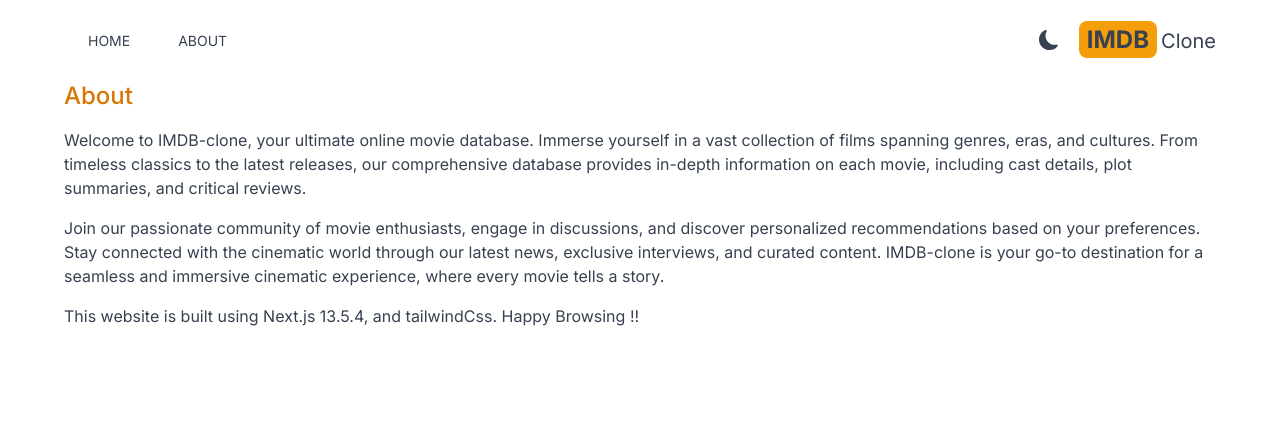
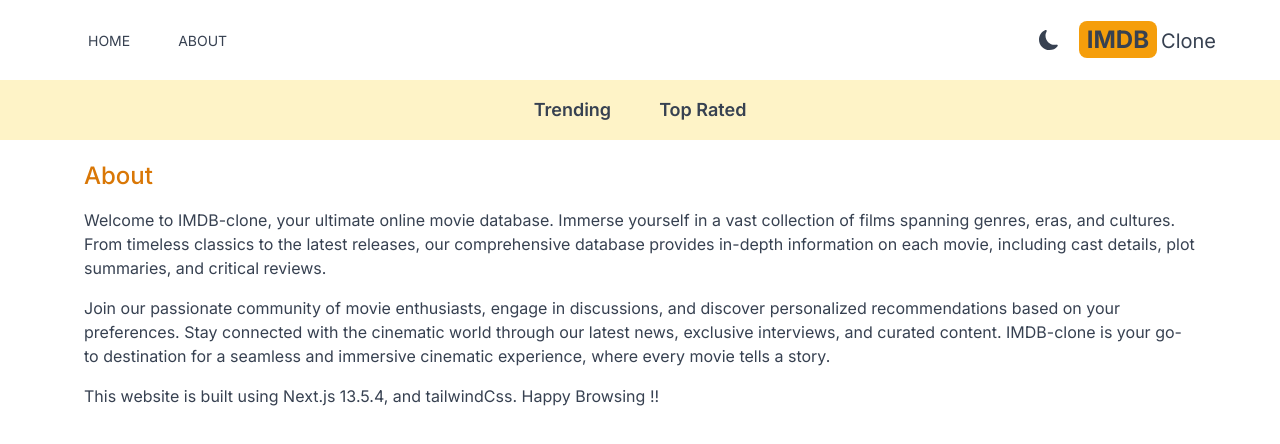
Before and after one commit to anonymous4y/imdb-clone, a Next.js app: page /about in a window 1280 px wide. Shown: the top 444 px of the page. Built offline with nearby package versions, Linux system fonts and the light colour scheme.

Commit message:
create the Navbar component

```diff
--- a/src/app/about/page.jsx
+++ b/src/app/about/page.jsx
@@ -2,7 +2,7 @@
 
 function page() {
   return (
-    <div className="max-w-6xl mx-auto space-y-4">
+    <div className="max-w-6xl mx-auto space-y-4 p-5">
       <h1 className="text-2xl font-medium text-amber-600">About</h1>
       <p>
         Welcome to IMDB-clone, your ultimate online movie database. Immerse
--- a/src/app/layout.jsx
+++ b/src/app/layout.jsx
@@ -2,6 +2,7 @@
 import "./globals.css";
 import { Inter } from "next/font/google";
 import Providers from "./Providers";
+import NavBar from "@/components/NavBar";
 
 const inter = Inter({ subsets: ["latin"] });
 
@@ -19,7 +20,7 @@
           <Header />
 
           {/* Navbar */}
-
+          <NavBar />
           {/* Search */}
 
           {children}
--- /dev/null
+++ b/src/components/NavBar.jsx
@@ -0,0 +1,13 @@
+import React from "react";
+import NavbarItem from "./NavbarItem";
+
+function NavBar() {
+  return (
+    <div className="flex justify-center dark:bg-gray-600 bg-amber-100 lg:text-lg p-4">
+      <NavbarItem title="Trending" param="fetchTrending" />
+      <NavbarItem title="Top Rated" param="fetchTopRated" />
+    </div>
+  );
+}
+
+export default NavBar;
--- /dev/null
+++ b/src/components/NavbarItem.jsx
@@ -0,0 +1,26 @@
+"use client";
+
+import Link from "next/link";
+import React from "react";
+import { useSearchParams } from "next/navigation";
+
+function NavbarItem({ title, param }) {
+  const searchParams = useSearchParams();
+  const genre = searchParams.get("genre");
+  return (
+    <div>
+      <Link
+        className={`m-4 hover:text-amber-600 font-semibold p-2 ${
+          genre &&
+          genre === param &&
+          "underline underline-offset-8 decoration-4 decoration-amber-500 rounded-lg"
+        }`}
+        href={`/?genre=${param}`}
+      >
+        {title}
+      </Link>
+    </div>
+  );
+}
+
+export default NavbarItem;
```
